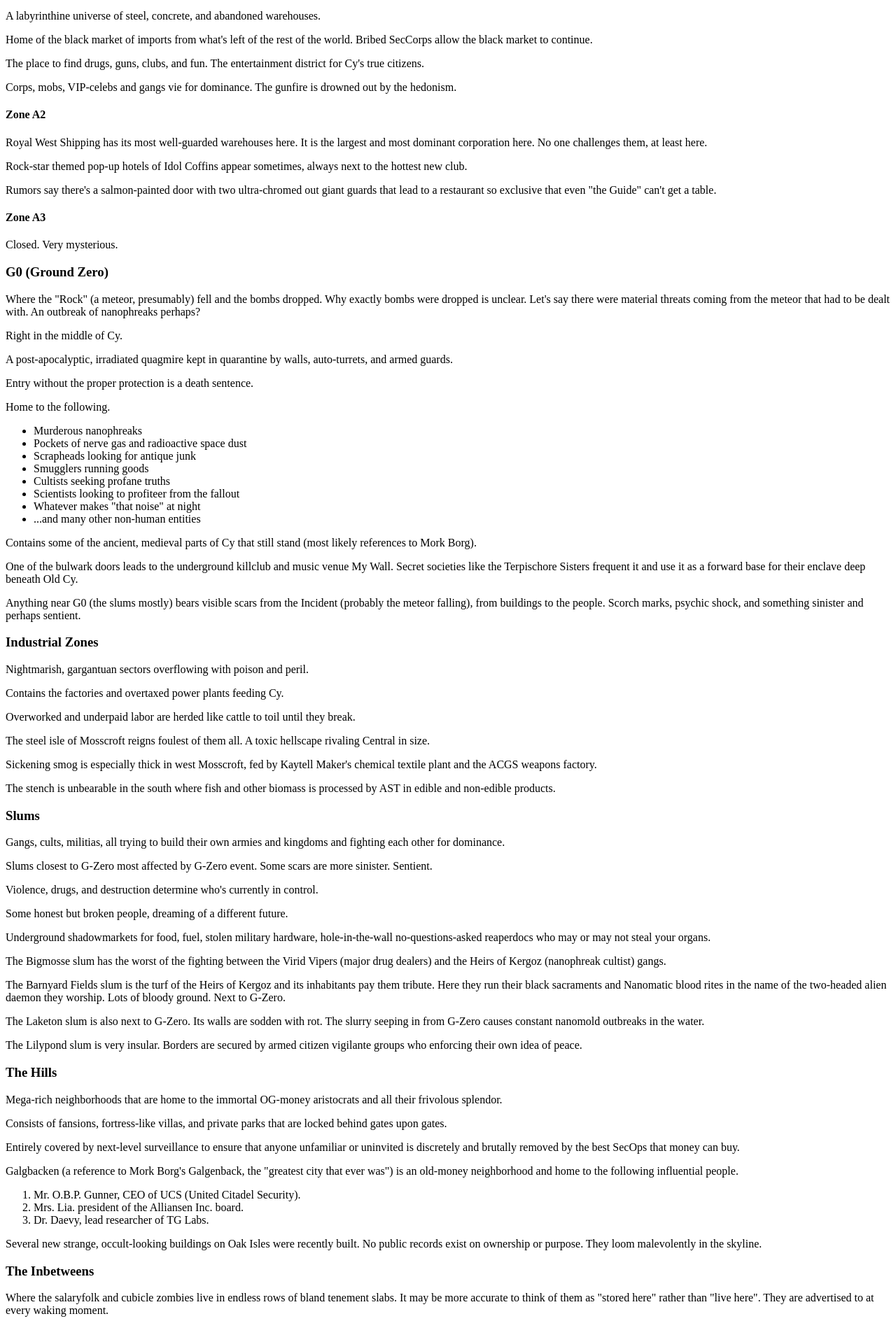
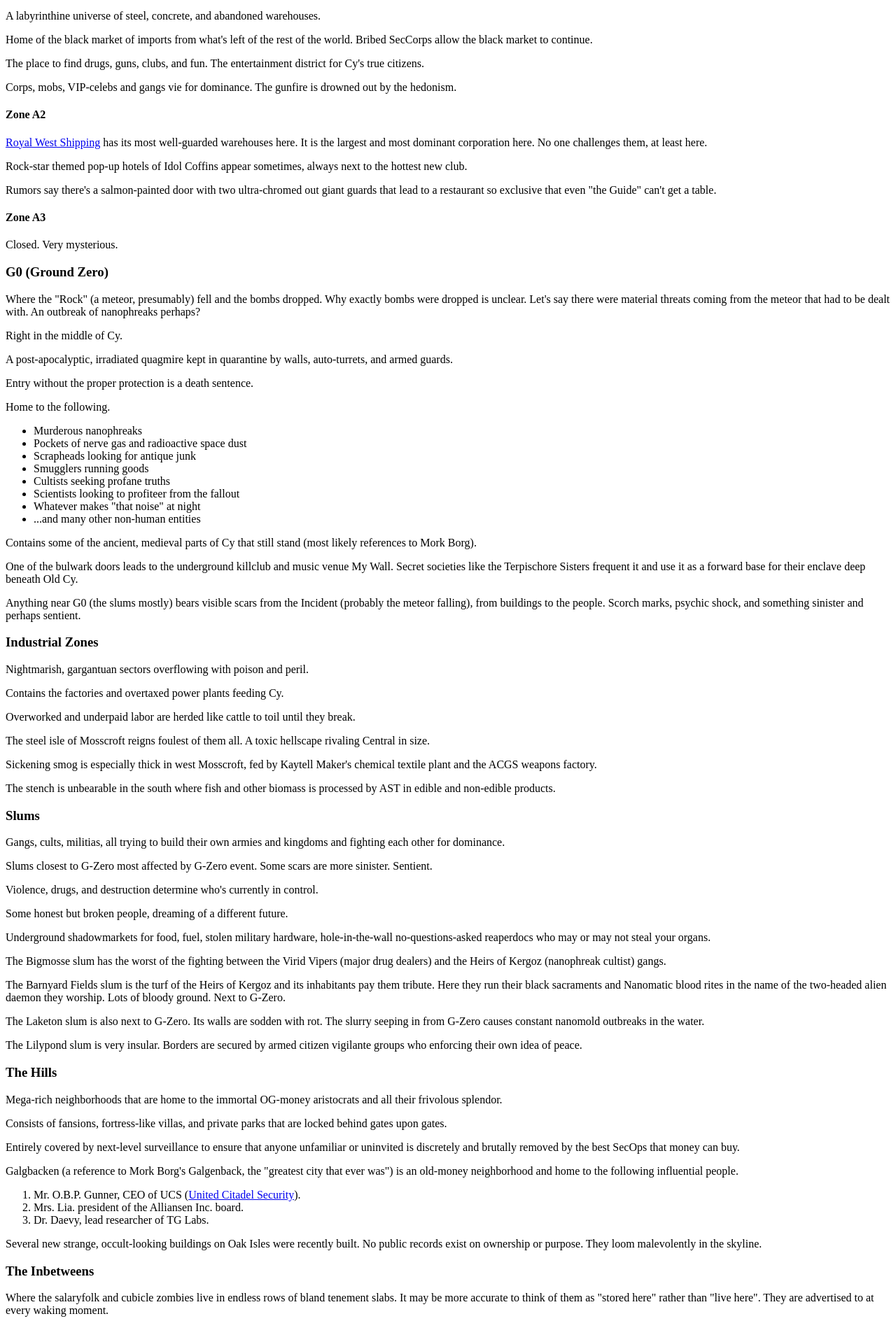
Before and after one commit to RadicalGarlic/safehouse.kim, an Angular app: page /cy_borg in a window 1280 px wide. Shown: the part 4542-6440 px from the top of the page at 70% size. Built offline with nearby package versions, Linux system fonts and the light colour scheme.

Commit message:
Add links/tags to cy_borg

```diff
--- a/src/app/cy-borg/cy-borg-lore/cy-borg-lore.component.html
+++ b/src/app/cy-borg/cy-borg-lore/cy-borg-lore.component.html
@@ -224,7 +224,7 @@
     </ul>
   </div>
 
-  <h2>Royal West Shipping Co.</h2>
+  <h2 id="royal-west-shipping-co">Royal West Shipping Co.</h2>
   <p>HQ and warehouses in Ports, large presence in all 3 ports (space, air, water). Biggest and most well-guarded warehouses in A2. No one dares challenge them there.</p>
   <div>
     <p>Sectors</p>
@@ -284,7 +284,7 @@
     </ul>
   </div>
 
-  <h2>UCS (United Citadel Security)</h2>
+  <h2 id="ucs">UCS (United Citadel Security)</h2>
   <p>The current top dog megacorp when it comes to security services and weapons engineering.</p>
   <p>Outfits most of Cy's secops.</p>
   <p>Currently at war with Alliansen Inc.</p>
--- a/src/app/cy-borg/cy-borg.component.html
+++ b/src/app/cy-borg/cy-borg.component.html
@@ -148,7 +148,7 @@
   <p>Corps, mobs, VIP-celebs and gangs vie for dominance. The gunfire is drowned out by the hedonism.</p>
 
   <h4>Zone A2</h4>
-  <p>Royal West Shipping has its most well-guarded warehouses here. It is the largest and most dominant corporation here. No one challenges them, at least here.</p>
+  <p><a routerLink="./lore" fragment="royal-west-shipping-co">Royal West Shipping</a> has its most well-guarded warehouses here. It is the largest and most dominant corporation here. No one challenges them, at least here.</p>
   <p>Rock-star themed pop-up hotels of Idol Coffins appear sometimes, always next to the hottest new club.</p>
   <p>Rumors say there's a salmon-painted door with two ultra-chromed out giant guards that lead to a restaurant so exclusive that even "the Guide" can't get a table.</p>
 
@@ -203,7 +203,7 @@
   <div>
     <p>Galgbacken (a reference to Mork Borg's Galgenback, the "greatest city that ever was") is an old-money neighborhood and home to the following influential people.</p>
     <ol>
-      <li>Mr. O.B.P. Gunner, CEO of UCS (United Citadel Security).</li>
+      <li>Mr. O.B.P. Gunner, CEO of UCS (<a routerLink="./lore" fragment="ucs">United Citadel Security</a>).</li>
       <li>Mrs. Lia. president of the Alliansen Inc. board.</li>
       <li>Dr. Daevy, lead researcher of TG Labs.</li>
     </ol>
```
